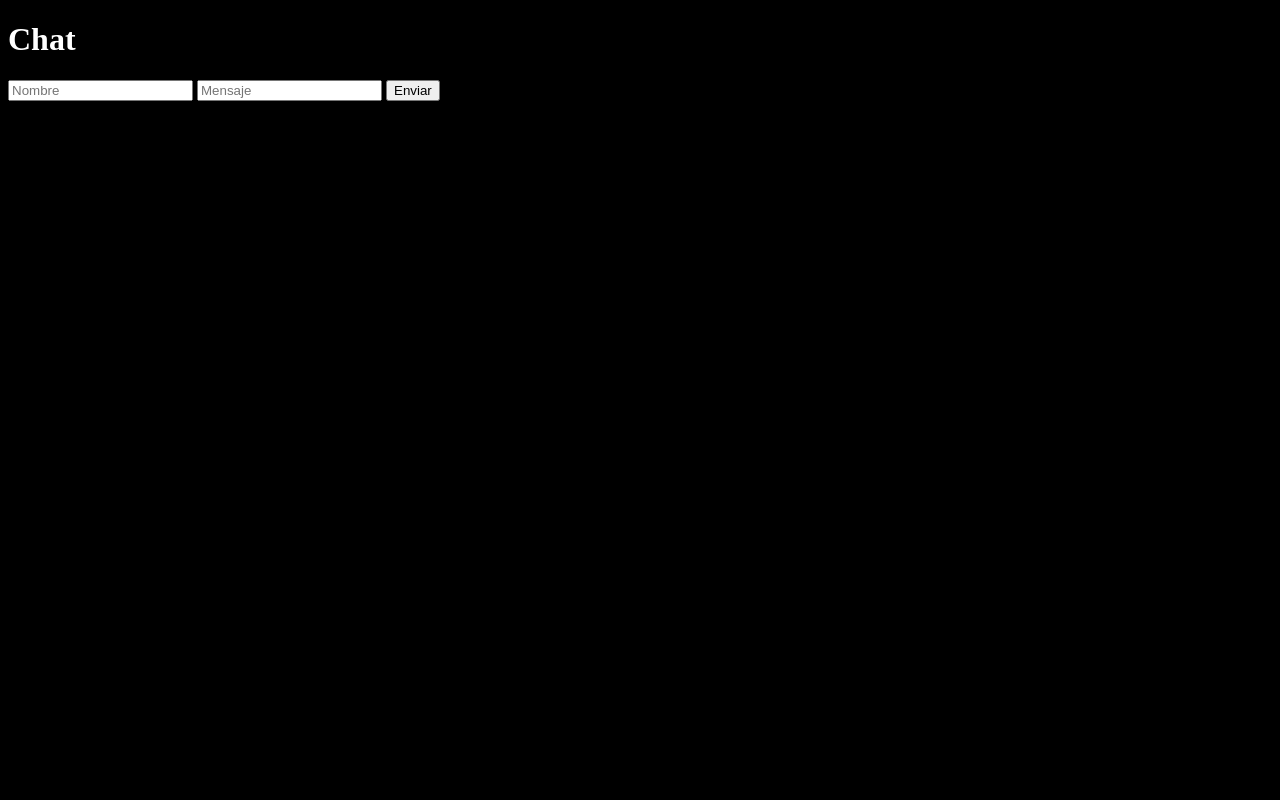
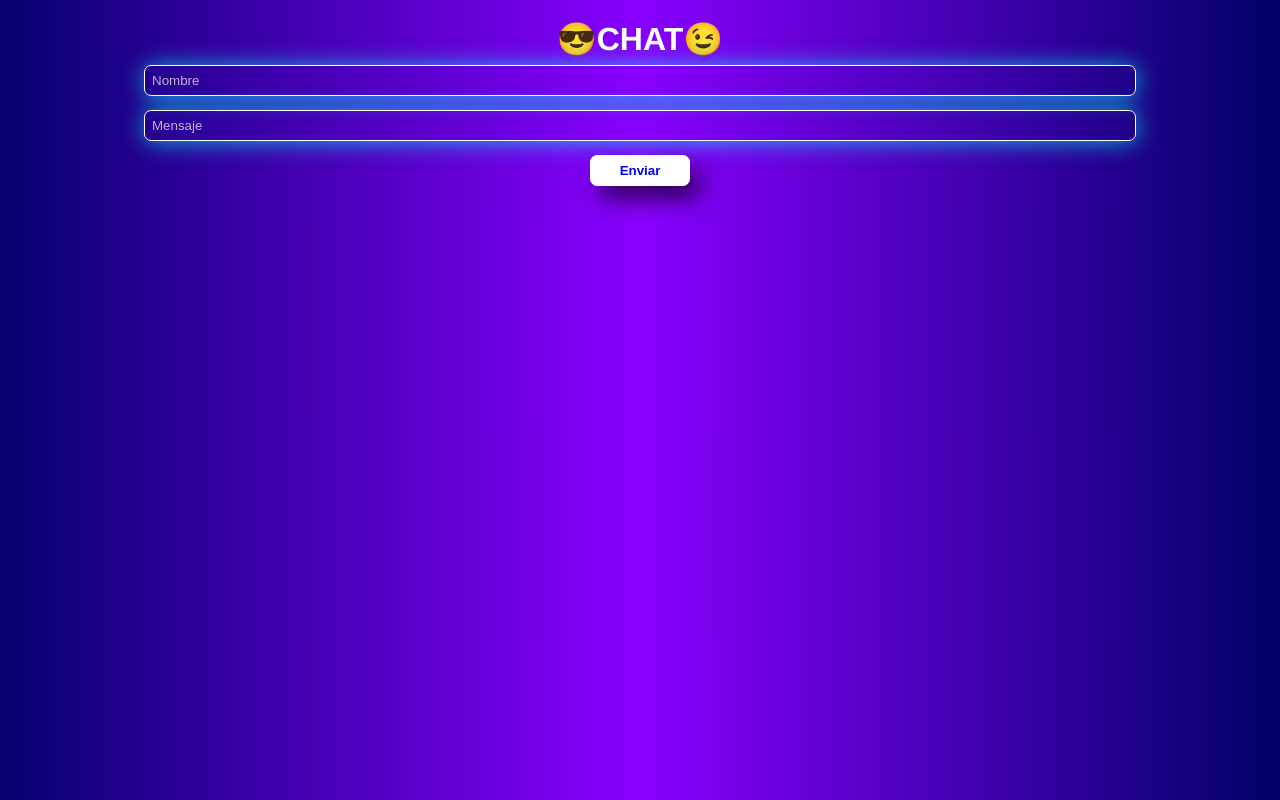
Before and after one commit to nelvisstiphen/chat-node, a website: page public/index.html in a window 1280 px wide. Drawn offline with nearby package versions, Linux system fonts and the light colour scheme; no server answers.

Commit message:
Se agregaron estilos y se reseteo input

```diff
--- a/public/chat.js
+++ b/public/chat.js
@@ -11,6 +11,7 @@ btn.addEventListener("click", () => {
     message: message.value,
     username: username.value,
   });
+  message.value = "";
 });
 
 message.addEventListener("keypress", () => {
--- a/public/index.html
+++ b/public/index.html
@@ -7,12 +7,13 @@
   <title>Chat</title>
 </head>
 <body>
-  <h1>Chat</h1>
+  <h1>😎CHAT😉</h1>
   <div id="chat-container">
     <div id="chat-window">
       <div id="output"></div>
       <div id="actions"></div>
     </div>
+    <div class="container-inputs"></div>
     <input type="text" id="username" placeholder="Nombre">
     <input type="text" id="message" placeholder="Mensaje">
     <button id="send">Enviar</button>
--- a/public/style.css
+++ b/public/style.css
@@ -1,4 +1,68 @@
+* {
+  margin: 0;
+  padding: 0;
+  box-sizing: border-box;
+}
+
 body {
   background-color: black;
   color: white;
+  font-family: "Franklin Gothic Medium", "Arial Narrow", Arial, sans-serif;
+  display: flex;
+  flex-direction: column;
+  justify-content: center;
+  align-items: center;
+  width: 100%;
+  padding: 20px;
+  background: rgb(6, 0, 110);
+  background-image: linear-gradient(
+    90deg,
+    rgba(6, 0, 110, 1) 0%,
+    rgba(137, 0, 255, 1) 50%,
+    rgba(0, 1, 103, 1) 100%
+  );
 }
+
+#chat-container {
+  width: 100%;
+  display: flex;
+  flex-direction: column;
+  justify-content: center;
+  align-items: center;
+}
+
+input,
+button {
+  border: 1px solid white;
+  border-radius: 7px;
+  padding: 7px;
+  margin: 7px 0;
+
+  color: white;
+}
+
+input {
+  width: 80%;
+  -webkit-box-shadow: 1px 1px 23px -1px rgba(0, 255, 255, 0.75);
+  -moz-box-shadow: 1px 1px 23px -1px rgba(0, 255, 255, 0.75);
+  box-shadow: 1px 1px 23px -1px rgba(0, 255, 255, 0.75);
+  background-color: transparent;
+}
+button {
+  cursor: pointer;
+  width: 100px;
+  background-color: white;
+  color: blue;
+  font-weight: bold;
+  -webkit-box-shadow: 10px 13px 24px -2px rgba(0, 0, 0, 0.75);
+  -moz-box-shadow: 10px 13px 24px -2px rgba(0, 0, 0, 0.75);
+  box-shadow: 10px 13px 24px -2px rgba(0, 0, 0, 0.75);
+}
+
+input::placeholder {
+  color: white;
+  opacity: 0.7;
+}
+
+.container-inputs {
+}
```
Also changed, not shown: index.js (+1 -17 lines).
